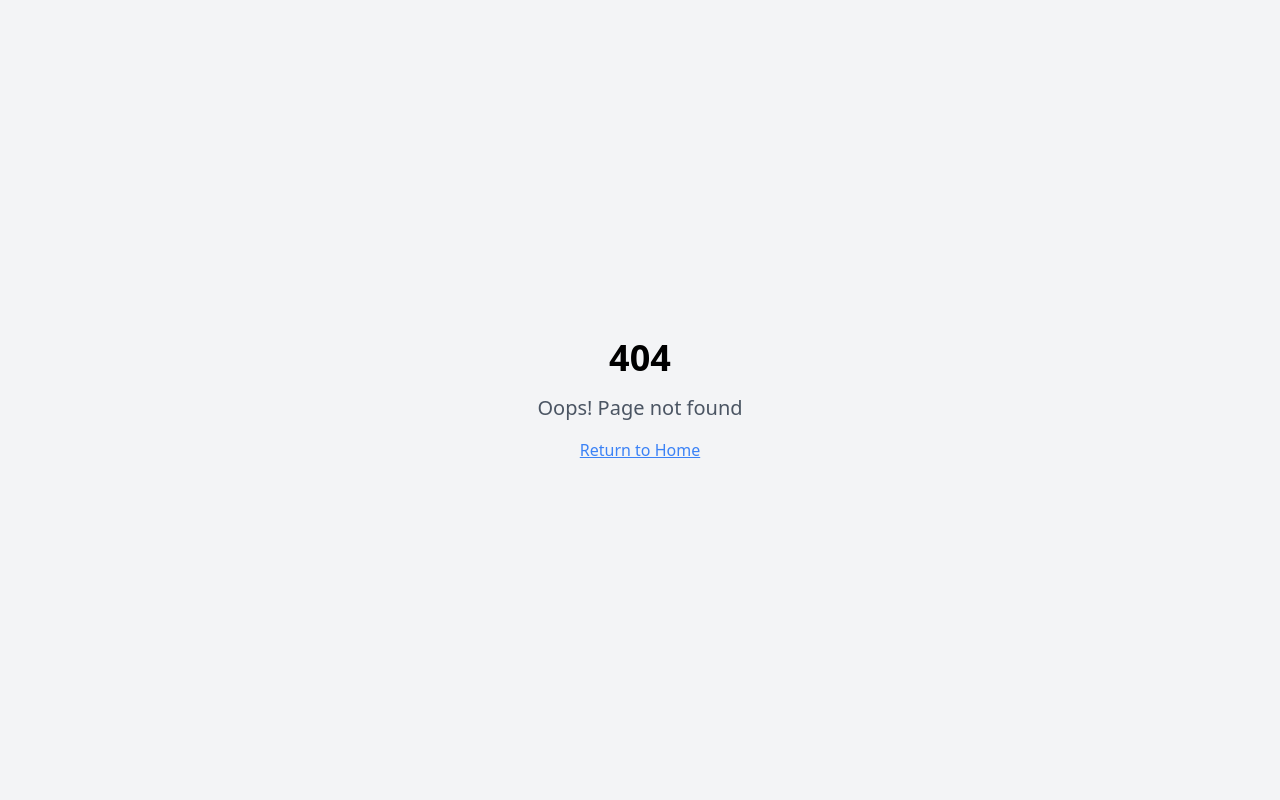
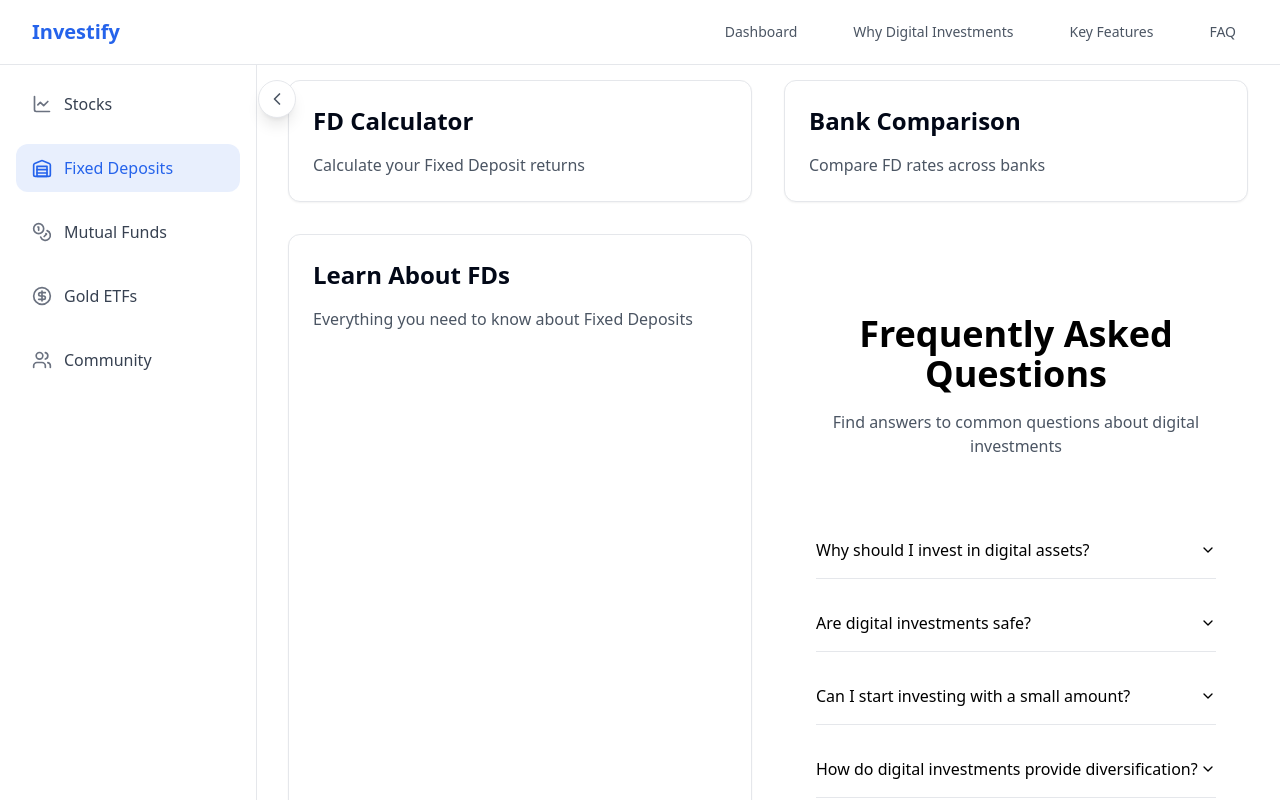
Before and after one commit to jayasurya1422/investify-growth-portal, a React (Vite) app: page /fixed in a window 1280 px wide. Before the commit this address had no page. Shown: the top 800 px of the page. Built offline with nearby package versions, Linux system fonts and the light colour scheme.

Commit message:
Add fixed deposit route
Added a new route for fixed deposits to the sidebar navigation.  The route points to the `/fixed` path.

```diff
--- a/src/App.tsx
+++ b/src/App.tsx
@@ -1,27 +1,19 @@
-import { Toaster } from "@/components/ui/toaster";
-import { Toaster as Sonner } from "@/components/ui/sonner";
-import { TooltipProvider } from "@/components/ui/tooltip";
-import { QueryClient, QueryClientProvider } from "@tanstack/react-query";
-import { BrowserRouter, Routes, Route } from "react-router-dom";
+
+import { BrowserRouter as Router, Routes, Route } from "react-router-dom";
 import Index from "./pages/Index";
+import Fixed from "./pages/Fixed";
 import NotFound from "./pages/NotFound";
 
-const queryClient = new QueryClient();
-
-const App = () => (
-  <QueryClientProvider client={queryClient}>
-    <TooltipProvider>
-      <Toaster />
-      <Sonner />
-      <BrowserRouter>
-        <Routes>
-          <Route path="/" element={<Index />} />
-          {/* ADD ALL CUSTOM ROUTES ABOVE THE CATCH-ALL "*" ROUTE */}
-          <Route path="*" element={<NotFound />} />
-        </Routes>
-      </BrowserRouter>
-    </TooltipProvider>
-  </QueryClientProvider>
-);
+function App() {
+  return (
+    <Router>
+      <Routes>
+        <Route path="/" element={<Index />} />
+        <Route path="/fixed" element={<Fixed />} />
+        <Route path="*" element={<NotFound />} />
+      </Routes>
+    </Router>
+  );
+}
 
 export default App;
--- /dev/null
+++ b/src/components/BankComparison.tsx
@@ -0,0 +1,15 @@
+
+import React from 'react';
+import { Card } from "./ui/card";
+
+const BankComparison = () => {
+  return (
+    <Card className="p-6">
+      <h2 className="text-2xl font-bold mb-4">Bank Comparison</h2>
+      <p className="text-gray-600">Compare FD rates across banks</p>
+      {/* Add comparison table implementation later */}
+    </Card>
+  );
+};
+
+export default BankComparison;
--- /dev/null
+++ b/src/components/EducationalContent.tsx
@@ -0,0 +1,15 @@
+
+import React from 'react';
+import { Card } from "./ui/card";
+
+const EducationalContent = () => {
+  return (
+    <Card className="p-6">
+      <h2 className="text-2xl font-bold mb-4">Learn About FDs</h2>
+      <p className="text-gray-600">Everything you need to know about Fixed Deposits</p>
+      {/* Add educational content implementation later */}
+    </Card>
+  );
+};
+
+export default EducationalContent;
--- /dev/null
+++ b/src/components/FDCalculator.tsx
@@ -0,0 +1,15 @@
+
+import React from 'react';
+import { Card } from "./ui/card";
+
+const FDCalculator = () => {
+  return (
+    <Card className="p-6">
+      <h2 className="text-2xl font-bold mb-4">FD Calculator</h2>
+      <p className="text-gray-600">Calculate your Fixed Deposit returns</p>
+      {/* Add calculator implementation later */}
+    </Card>
+  );
+};
+
+export default FDCalculator;
--- a/src/components/Sidebar.tsx
+++ b/src/components/Sidebar.tsx
@@ -10,16 +10,18 @@ import {
   ChevronRight
 } from "lucide-react";
 import { useState } from "react";
+import { Link, useLocation } from "react-router-dom";
 
 const Sidebar = () => {
   const [isOpen, setIsOpen] = useState(true);
+  const location = useLocation();
 
   const menuItems = [
-    { icon: LineChart, label: "Stocks", href: "#stocks" },
-    { icon: Warehouse, label: "Fixed Deposits", href: "#fixed-deposits" },
-    { icon: Coins, label: "Mutual Funds", href: "#mutual-funds" },
-    { icon: CircleDollarSign, label: "Gold ETFs", href: "#gold-etfs" },
-    { icon: Users, label: "Community", href: "#community" },
+    { icon: LineChart, label: "Stocks", href: "/stocks" },
+    { icon: Warehouse, label: "Fixed Deposits", href: "/fixed" },
+    { icon: Coins, label: "Mutual Funds", href: "/mutual-funds" },
+    { icon: CircleDollarSign, label: "Gold ETFs", href: "/gold-etfs" },
+    { icon: Users, label: "Community", href: "/community" },
   ];
 
   return (
@@ -42,15 +44,21 @@ const Sidebar = () => {
 
       <div className={`w-64 p-4 space-y-4`}>
         {menuItems.map((item) => (
-          <motion.a
-            key={item.label}
-            href={item.href}
-            whileHover={{ x: 5 }}
-            className="flex items-center space-x-3 px-4 py-3 text-gray-700 hover:bg-gray-50 rounded-lg transition-colors"
-          >
-            <item.icon className="w-5 h-5 text-primary" />
-            <span className="font-medium">{item.label}</span>
-          </motion.a>
+          <motion.div key={item.label} whileHover={{ x: 5 }}>
+            <Link
+              to={item.href}
+              className={`flex items-center space-x-3 px-4 py-3 rounded-lg transition-colors ${
+                location.pathname === item.href
+                  ? "bg-primary/10 text-primary"
+                  : "text-gray-700 hover:bg-gray-50"
+              }`}
+            >
+              <item.icon className={`w-5 h-5 ${
+                location.pathname === item.href ? "text-primary" : "text-gray-500"
+              }`} />
+              <span className="font-medium">{item.label}</span>
+            </Link>
+          </motion.div>
         ))}
       </div>
     </motion.div>
--- /dev/null
+++ b/src/pages/Fixed.tsx
@@ -0,0 +1,37 @@
+
+import React from 'react';
+import { Card } from "@/components/ui/card";
+import Navigation from '../components/Navigation';
+import Sidebar from '../components/Sidebar';
+import FDCalculator from '../components/FDCalculator';
+import BankComparison from '../components/BankComparison';
+import EducationalContent from '../components/EducationalContent';
+import FAQ from '../components/Faq';
+
+const Fixed = () => {
+  return (
+    <div className="min-h-screen bg-gradient-to-b from-white to-primary-50">
+      <Navigation />
+      <Sidebar />
+      <div className="pl-16 md:pl-64">
+        <div className="container pt-20">
+          <div className="grid gap-8 pb-20">
+            {/* Calculator and Comparison Section */}
+            <div className="grid md:grid-cols-2 gap-8">
+              <FDCalculator />
+              <BankComparison />
+            </div>
+
+            {/* Educational Content and FAQs */}
+            <div className="grid md:grid-cols-2 gap-8">
+              <EducationalContent />
+              <FAQ />
+            </div>
+          </div>
+        </div>
+      </div>
+    </div>
+  );
+};
+
+export default Fixed;
```
